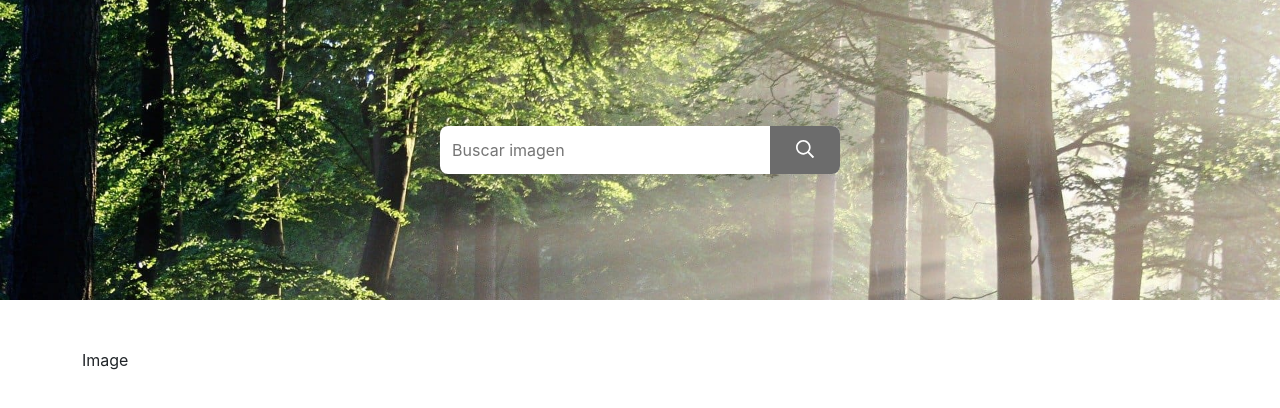
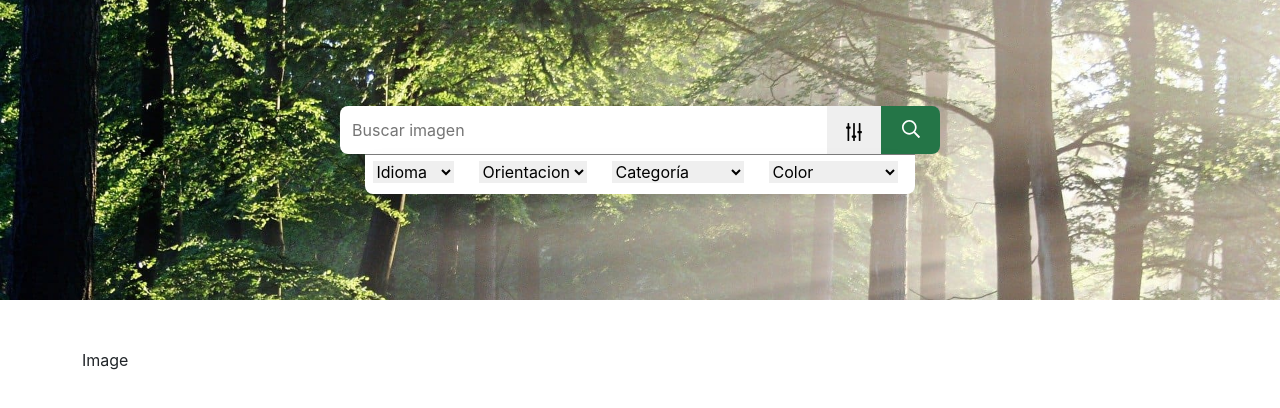
Before and after one commit to JesusEmmanuelPonce/images-search, a React (Create React App) app: page / in a window 1280 px wide. Shown: the top 408 px of the page. Built offline with nearby package versions, Linux system fonts and the light colour scheme.

Commit message:
action search

```diff
--- a/src/components/Banner/Banner.jsx
+++ b/src/components/Banner/Banner.jsx
@@ -1,20 +1,15 @@
-import React, { useState } from 'react';
+import React from 'react';
+import { connect } from 'react-redux';
+import { bindActionCreators } from 'redux';
+
 import Search from '../../static/icons/Search.jsx';
+import SliderV from '../../static/icons/SliderV.jsx';
+import { SetSearchAction } from '../../redux/actions/searchAction.js';
 import "./styles.scss";
 
-const Banner = () => {
+const Banner = ({ SetSearchAction, search }) => {
 
-    const [search, setSearch] = useState("");
-    const [check, setCheck] = useState(false);
-
-    const changeSearch = ({ target: { value } }) => {
-        if(value.length < 1){
-            setCheck(false);
-            return;
-        }
-        setSearch(value);
-        setCheck(true)
-    }
+    const changeSearch = ({ target: { name, value } }) => SetSearchAction({ [name]: value });
 
     const handleSearch = async() => {
 
@@ -24,29 +19,123 @@ const Banner = () => {
         const response = await fetch(url);
         const data = await response.json();
 
-        console.log(data);
+        SetSearchAction(data);
 
     };
+
+    console.log({search});
 
     return (
         <div className="banner-wrap">
             <div className="input-wrap">
                 <input
+                    name="q"
                     autoComplete="off"
                     type="text"
                     placeholder="Buscar imagen"
                     onChange={changeSearch}
                 />
                 <button
+                    className="btn-slider"
+                    type="button"
+                >
+                    <SliderV />
+                </button>
+                <button
+                    className="btn-search"
                     type="button"
                     onClick={handleSearch}
-                    disabled={!check}
                 >
                     <Search />
                 </button>
+            </div>
+            <div className="options-wrap">
+                <ul>
+                    <li>
+                        <select
+                            name="lang"
+                            onChange={changeSearch}
+                        >
+                            <option value="">Idioma</option>
+                            <option value="es">Español</option>
+                            <option value="en">Ingles</option>
+                            <option value="fr">Frances</option>
+                        </select>
+                    </li>
+                    <li>
+                        <select
+                            name="orientation"
+                            onChange={changeSearch}
+                        >
+                            <option value="">Orientacion</option>
+                            <option value="all">Todo</option>
+                            <option value="horizontal">Horizontal</option>
+                            <option value="vertical">Vertical</option>
+                        </select>
+                    </li>
+                    <li>
+                        <select
+                            name="category"
+                            onChange={changeSearch}
+                        >
+                            <option value="">Categoría</option>
+                            <option value="backgrounds"></option>
+                            <option value="fashion">Moda</option>
+                            <option value="nature">Naturaleza</option>
+                            <option value="science">Ciencia</option>
+                            <option value="education">Educación</option>
+                            <option value="health">Salud</option>
+                            <option value="people">Gente</option>
+                            <option value="religion">Religion</option>
+                            <option value="places">Lugares</option>
+                            <option value="animals">Animales</option>
+                            <option value="industry">Industria</option>
+                            <option value="computer">Computadoras</option>
+                            <option value="food">Comida</option>
+                            <option value="sports">Deportes</option>
+                            <option value="transportation">Transporte</option>
+                            <option value="travel">Viajes</option>
+                            <option value="buildings">Edificios</option>
+                            <option value="business">Negocios</option>
+                            <option value="music">Musica</option>
+                        </select>
+                    </li>
+                    <li>
+                        <select
+                            name="colors"
+                            onChange={changeSearch}
+                        >
+                            <option value="">Color</option>
+                            <option value="grayscale">Escalas grises</option>
+                            <option value="transparent">Transparencia</option>
+                            <option value="red">Rojo</option>
+                            <option value="orange">Naranja</option>
+                            <option value="yellow">Amarillo</option>
+                            <option value="green">Verde</option>
+                            <option value="turquoise">Turquesa</option>
+                            <option value="blue">Azul</option>
+                            <option value="lilac">Lila</option>
+                            <option value="pink">Rosa</option>
+                            <option value="white">Blanco</option>
+                            <option value="gray">Gris</option>
+                            <option value="black">Negro</option>
+                            <option value="brown">Cafe</option>
+                        </select>
+                    </li>
+                </ul>
             </div>
         </div>
     )
 }
 
-export default Banner
+const mapStateToProps = ({ search }) => ({
+    search: search?.search ?? {},
+});
+
+const mapDispatchToProps = (dispatch) => (
+    bindActionCreators ({
+        SetSearchAction,
+    }, dispatch )
+)
+
+export default connect(mapStateToProps, mapDispatchToProps)(Banner)
--- a/src/components/Banner/styles.scss
+++ b/src/components/Banner/styles.scss
@@ -12,13 +12,13 @@
     height: 300px;
 
     .input-wrap{
-        position: relative;
+        display: flex;
         border-radius: 0 8px 8px 0;
-        width: 400px;
+        width: 600px;
 
         input{
             border: none;
-            border-radius: 8px;
+            border-radius: 8px 0 0 8px;
             padding: 12px;
             width: 100%;
 
@@ -27,18 +27,26 @@
             }
         }
 
-        button{
+        .btn-slider{
+            border: none;
+            width: 65px;
+
+            svg {
+                // color: #fff;
+                font-size: 18px;
+            }
+        }
+
+        .btn-search{
             background: #247547;
             border-radius: 0 8px 8px 0;
             height: 100%;
             border: none;
-            position: absolute;
-            top: 0;
-            right: 0;
             width: 70px;
 
             &:disabled {
                 background: #6c6c6c;
+                cursor: not-allowed;
             }
 
             svg {
@@ -48,4 +56,33 @@
             }
         }
     }
+
+    .options-wrap{
+        background: #fff;
+        border-radius: 0 0 8px 8px;
+        border-top: 1px solid #7b7b7b;
+        box-shadow: rgba(0, 0, 0, 0.1) -4px 9px 25px -6px;
+        height: 40px;
+        width: 550px;
+
+        ul{
+            display: flex;
+            justify-content: space-around;
+
+            margin-top: 5px;
+            width: 100%;
+
+            li{
+                margin-right: 10px;
+
+                select{
+                    border: none;
+
+                    &:focus{
+                        outline: none;
+                    }
+                }
+            }
+        }
+    }
 }
--- a/src/index.css
+++ b/src/index.css
@@ -11,3 +11,12 @@ code {
   font-family: source-code-pro, Menlo, Monaco, Consolas, 'Courier New',
     monospace;
 }
+
+ul {
+  margin: 0;
+  padding: 0;
+}
+
+li{
+  list-style: none;
+}
--- /dev/null
+++ b/src/redux/actions/searchAction.js
@@ -0,0 +1,8 @@
+import { SET_SEARCH } from "../types";
+
+export const SetSearchAction = data => ({
+    type: SET_SEARCH,
+    payload: {
+        data,
+    }
+})
--- a/src/redux/reducers/searchReducer.js
+++ b/src/redux/reducers/searchReducer.js
@@ -1,9 +1,26 @@
+import { SET_SEARCH } from "../types";
+
 const initialState = {
     allImages: [],
+    search: {
+        q: "general",
+        lang: "",
+        orientation: "",
+        category: "",
+        colors: "",
+    }
 };
 
 const searchReducer = (state = initialState, action) => {
     switch (action.type) {
+        case SET_SEARCH:
+            return {
+                ...state,
+                search: {
+                    ...state.search,
+                    ...action.payload.data
+                }
+            }
         default:
             return state;
     }
--- /dev/null
+++ b/src/redux/types/index.js
@@ -0,0 +1 @@
+export const SET_SEARCH = "SET_SEARCH";
--- /dev/null
+++ b/src/static/icons/SliderV.jsx
@@ -0,0 +1,19 @@
+import React from "react";
+
+const SliderV = ({ className = "", style = {}, ...rest }) => (
+	<svg
+		style={{
+			height : "1em",
+			width  : "1em",
+			...style,
+		}}
+		className={className}
+		viewBox="0 0 448 512"
+		xmlns="http://www.w3.org/2000/svg"
+		{...rest}
+	>
+		<path fill="currentColor" d="M272 352h-24V16c0-8.8-7.2-16-16-16h-16c-8.8 0-16 7.2-16 16v336h-24c-8.8 0-16 7.2-16 16v32c0 8.8 7.2 16 16 16h24v80c0 8.8 7.2 16 16 16h16c8.8 0 16-7.2 16-16v-80h24c8.8 0 16-7.2 16-16v-32c0-8.8-7.2-16-16-16zM112 96H88V16c0-8.8-7.2-16-16-16H56c-8.8 0-16 7.2-16 16v80H16c-8.8 0-16 7.2-16 16v32c0 8.8 7.2 16 16 16h24v336c0 8.8 7.2 16 16 16h16c8.8 0 16-7.2 16-16V160h24c8.8 0 16-7.2 16-16v-32c0-8.8-7.2-16-16-16zm320 128h-24V16c0-8.8-7.2-16-16-16h-16c-8.8 0-16 7.2-16 16v208h-24c-8.8 0-16 7.2-16 16v32c0 8.8 7.2 16 16 16h24v208c0 8.8 7.2 16 16 16h16c8.8 0 16-7.2 16-16V288h24c8.8 0 16-7.2 16-16v-32c0-8.8-7.2-16-16-16z" />
+	</svg>
+);
+
+export default SliderV;
```
